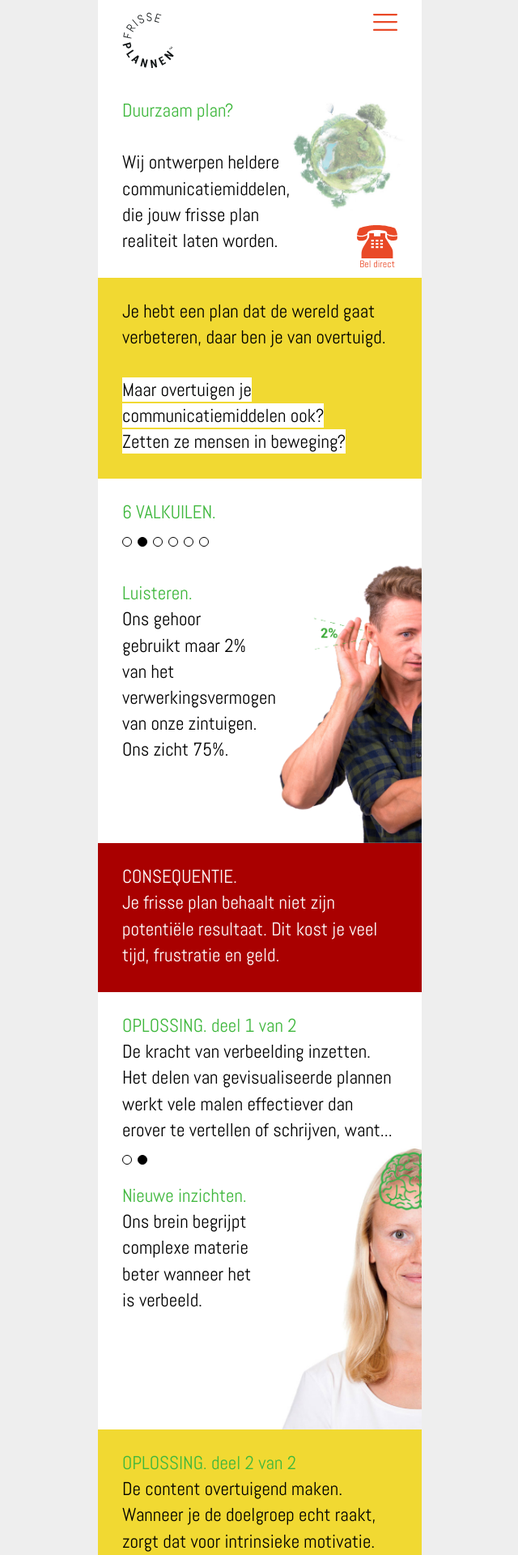
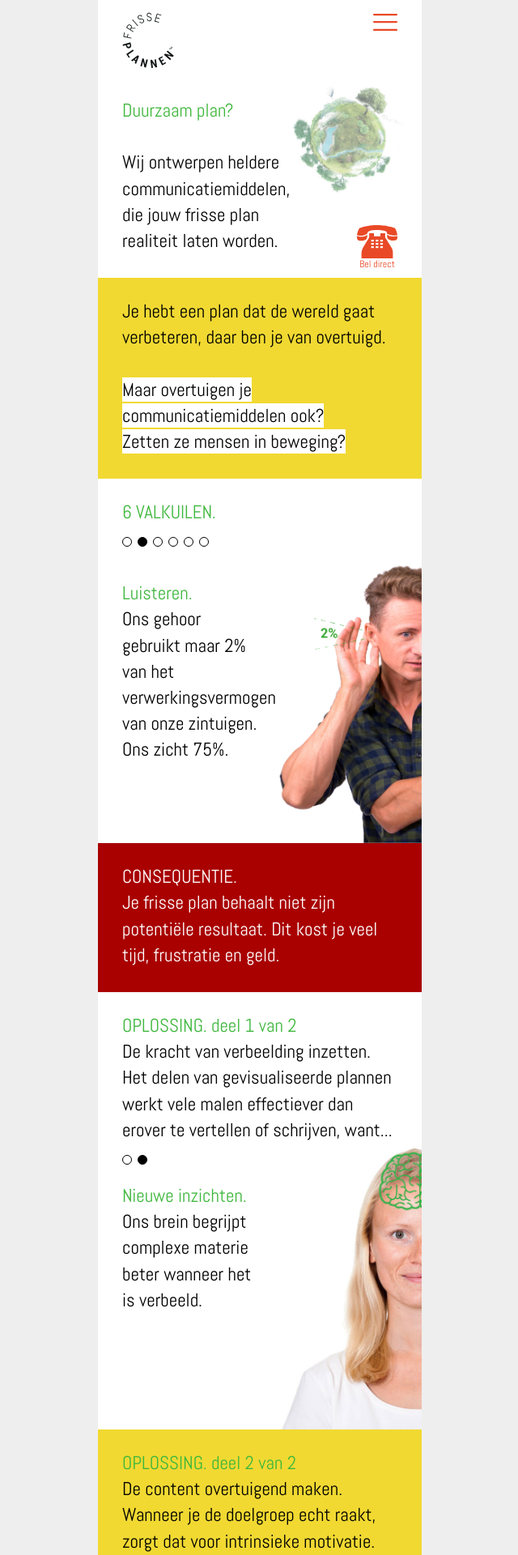
Before and after one commit to jhvanderschee/carli_d, a Jekyll site: the page built from index.md, in a window 1280 px wide. Shown: the top 1920 px of the page at 81% size, without its empty margins (319-959 px from the left). Built offline with Jekyll 4.4.1, drawn with Linux system fonts in a browser that asks for light colours.

Commit message:
Update home.html

```diff
--- a/_layouts/home.html
+++ b/_layouts/home.html
@@ -8,7 +8,7 @@
         die jouw frisse plan<br />
         realiteit laten worden.
     </div>
-    <div class="img" style="right: 20px; width: 150px; bottom: 80px; z-index: 1;"><img src="/img/world.jpg" /></div>
+    <div class="img" style="right: 20px; width: 150px; bottom: 100px; z-index: 1;"><img src="/img/world.jpg" /></div>
     <div class="img smaller" style="text-align: center; color: #E94927; right: 30px; width: 50px; bottom: 10px; cursor: pointer; z-index: 2;" onclick="window.open('tel:0031618518928');"><img src="/img/phone.svg" />Bel direct</div>
 </div>
 
```
